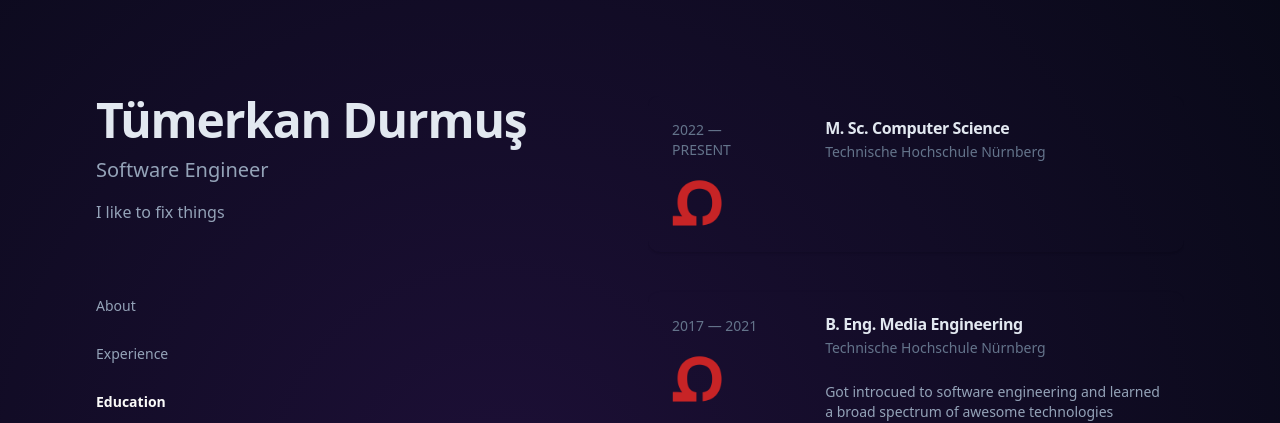
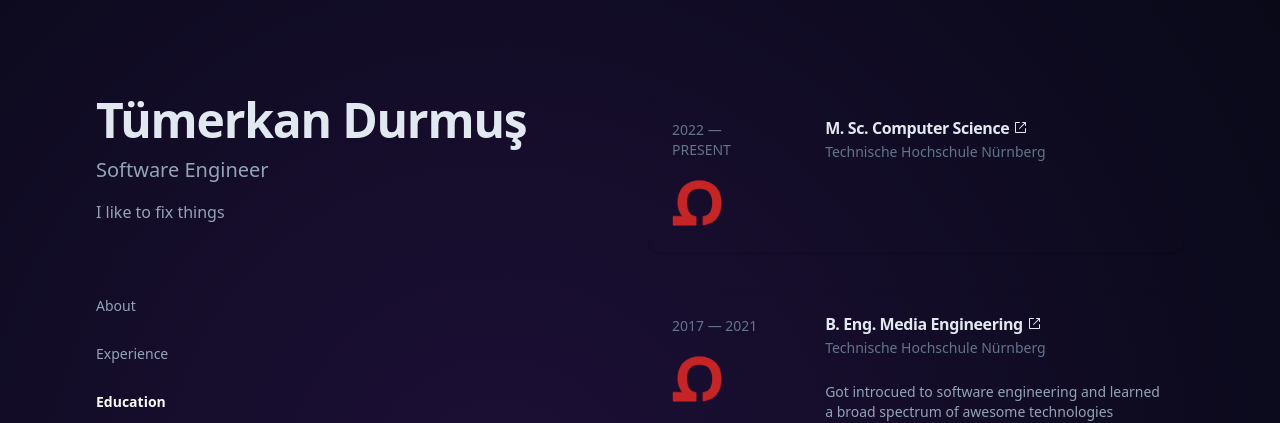
Before and after one commit to tuemerkan/tuemerkan.dev, a Next.js app: page /education in a window 1280 px wide. Shown: the top 423 px of the page. Built offline with nearby package versions, Linux system fonts and the light colour scheme.

Commit message:
add icon to external links

```diff
--- a/app/education/page.tsx
+++ b/app/education/page.tsx
@@ -7,6 +7,7 @@ import {
   CardDescription,
   CardContent
 } from '@/components/ui/card'
+import { ExternalLinkIcon } from '@radix-ui/react-icons'
 import Image from 'next/image'
 
 export default function Education() {
@@ -32,7 +33,9 @@ export default function Education() {
           </div>
           <div className="col-span-5">
             <CardHeader>
-              <CardTitle>M. Sc. Computer Science</CardTitle>
+              <CardTitle className="flex gap-1">
+                M. Sc. Computer Science <ExternalLinkIcon />
+              </CardTitle>
               <CardDescription>Technische Hochschule Nürnberg</CardDescription>
             </CardHeader>
           </div>
@@ -58,7 +61,9 @@ export default function Education() {
           </div>
           <div className="col-span-5">
             <CardHeader>
-              <CardTitle>B. Eng. Media Engineering</CardTitle>
+              <CardTitle className="flex gap-1">
+                B. Eng. Media Engineering <ExternalLinkIcon />
+              </CardTitle>
               <CardDescription>Technische Hochschule Nürnberg</CardDescription>
             </CardHeader>
             <CardContent>
--- a/app/projects/page.tsx
+++ b/app/projects/page.tsx
@@ -7,6 +7,7 @@ import {
   CardDescription,
   CardContent
 } from '@/components/ui/card'
+import { ExternalLinkIcon } from '@radix-ui/react-icons'
 import Image from 'next/image'
 
 export default function Projects() {
@@ -24,7 +25,10 @@ export default function Projects() {
             />
             <div>
               <CardHeader>
-                <CardTitle>Respondo</CardTitle>
+                <CardTitle className="flex gap-1">
+                  Respondo
+                  <ExternalLinkIcon />
+                </CardTitle>
                 <CardDescription>
                   Generate engaging twitter replies with AI.
                 </CardDescription>
```
